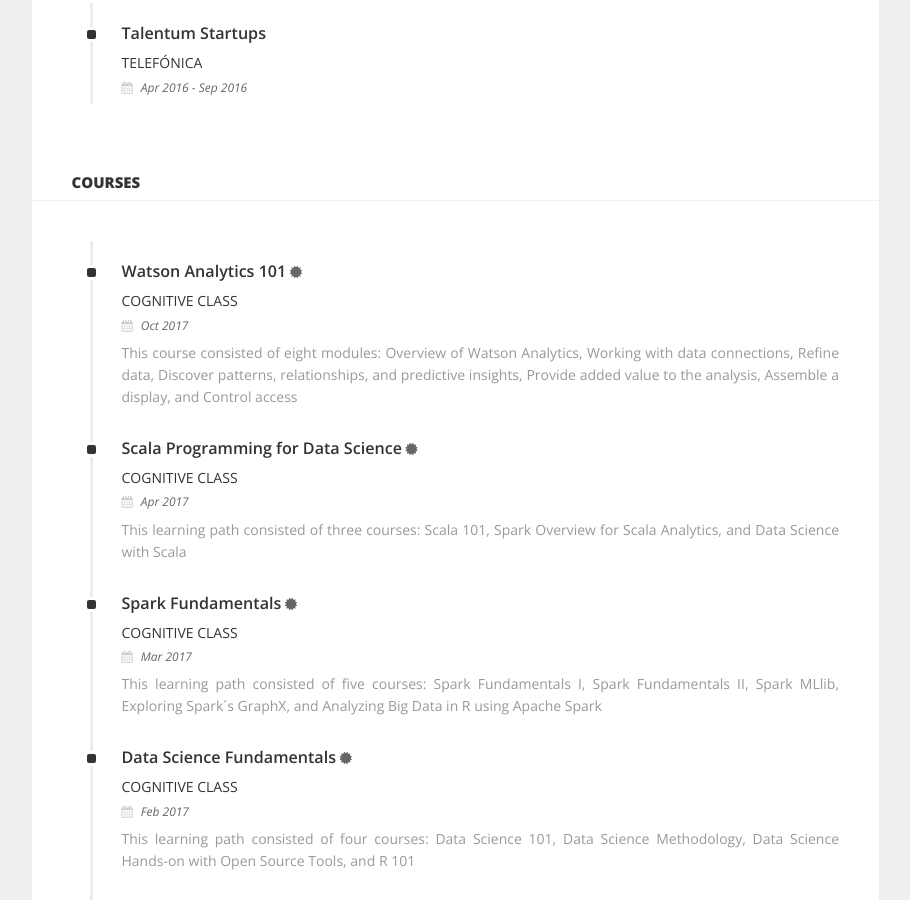
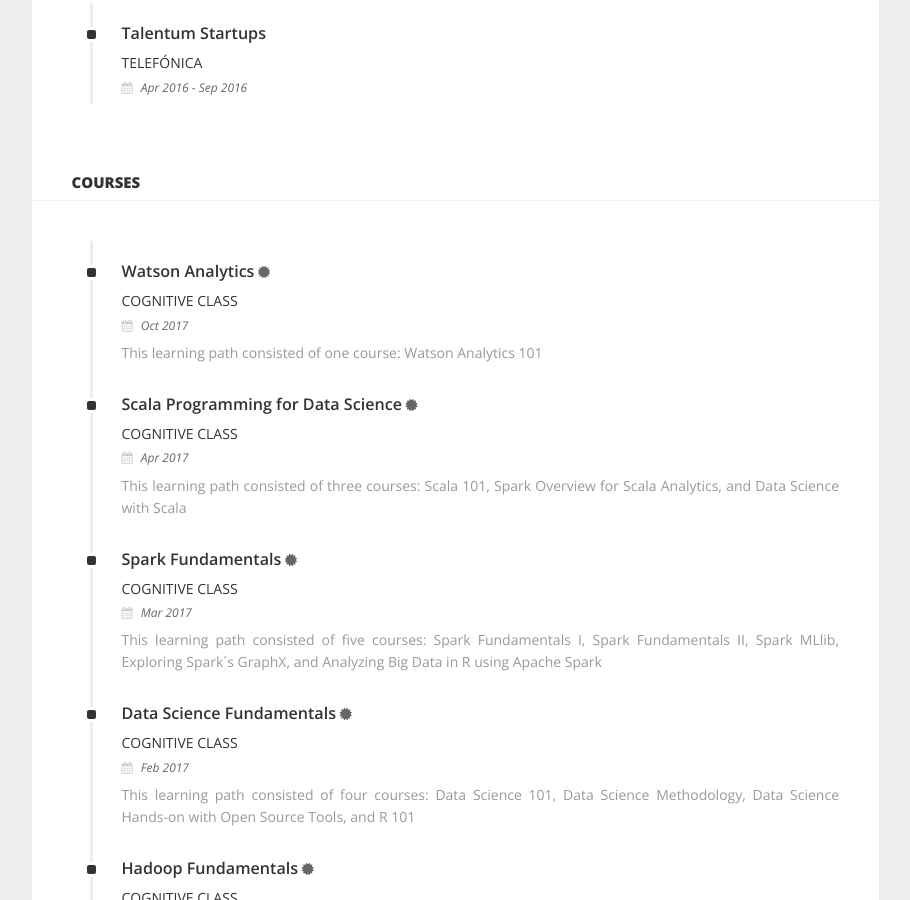
Before and after one commit to rsaladocid/personal-site, a Jekyll site: the page built from education/index.md, in a window 1280 px wide and 900 px high, scrolled down 716 px. Shown: the whole window, without its empty margins (331-1241 px from the left). Built offline with Jekyll 4.4.1, drawn with Linux system fonts in a browser that asks for light colours.

Commit message:
Update course info

```diff
--- a/_data/courses.yml
+++ b/_data/courses.yml
@@ -1,7 +1,7 @@
-- title: Watson Analytics 101
+- title: Watson Analytics
   institution: Cognitive Class
   date: Oct 2017
-  description: "This course consisted of eight modules: Overview of Watson Analytics, Working with data connections, Refine data, Discover patterns, relationships, and predictive insights, Provide added value to the analysis, Assemble a display, and Control access"
+  description: "This learning path consisted of one course: Watson Analytics 101"
   cert: https://www.youracclaim.com/badges/aa39285d-f0bc-4daa-a7a7-15bca0c145c3/public_url
 
 - title: Scala Programming for Data Science
```
